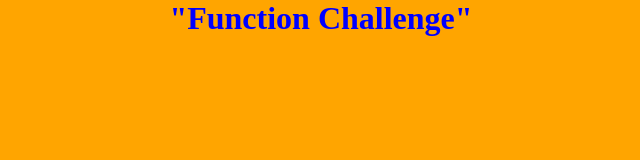
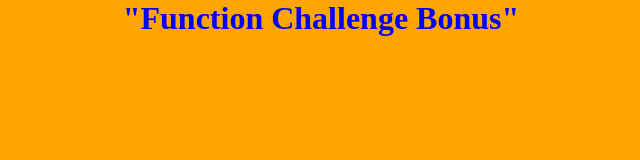
Before and after one commit to JL-golf14/prime_prestudy_bonus_week_03.io, a plain HTML site: page index.html in a window 1280 px wide. Shown: the whole page, without its empty margins (319-959 px from the left). Drawn offline with Linux system fonts and the light colour scheme.

Commit message:
Update index.html

```diff
--- a/index.html
+++ b/index.html
@@ -4,7 +4,7 @@
    <link rel= "stylesheet" href="stylesheet.css"/>
    <script type="text/javascript" src="script.js"></script>
  </head>
- <h1>"Function Challenge"</h1>
+ <h1>"Function Challenge Bonus"</h1>
 
  <body>
 
```
